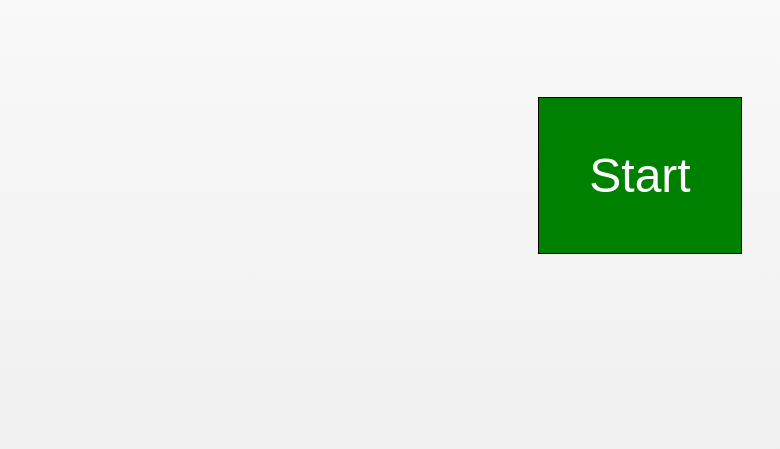
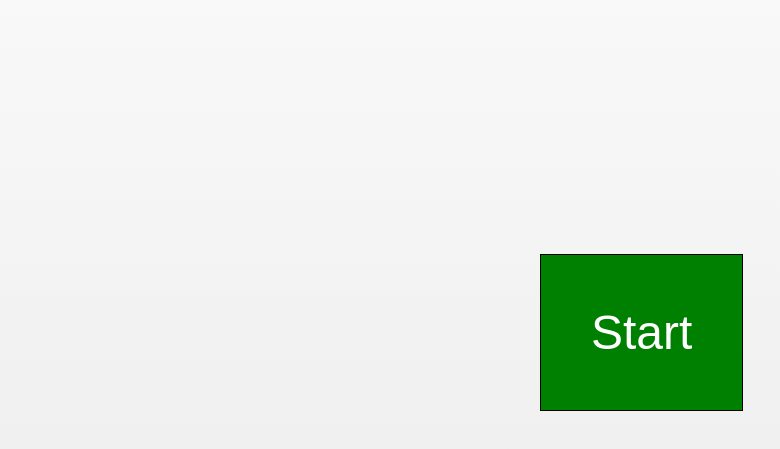
Before and after one commit to mzabriskie/assess.js, a website: page index.html in a window 1280 px wide. Shown: the part 69-518 px from the top of the page, without its empty margins (0-780 px from the left). Drawn offline with Linux system fonts and the light colour scheme.

Commit message:
Center start button

```diff
--- a/style.css
+++ b/style.css
@@ -40,7 +40,11 @@ button[disabled] {
 }
 
 #start {
-	margin:100px auto;
+	position:absolute;
+	top:50%;
+	left:50%;
+	margin-top:-77px;
+	margin-left:-100px;
 }
 
 #container {
```
